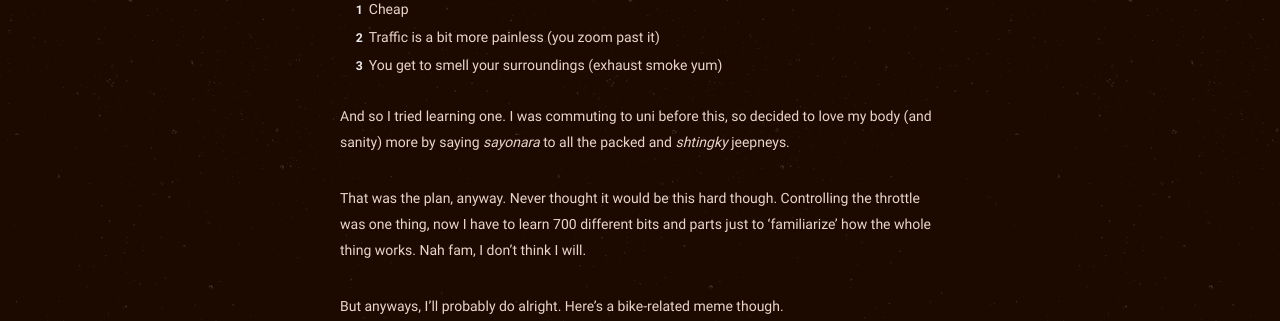
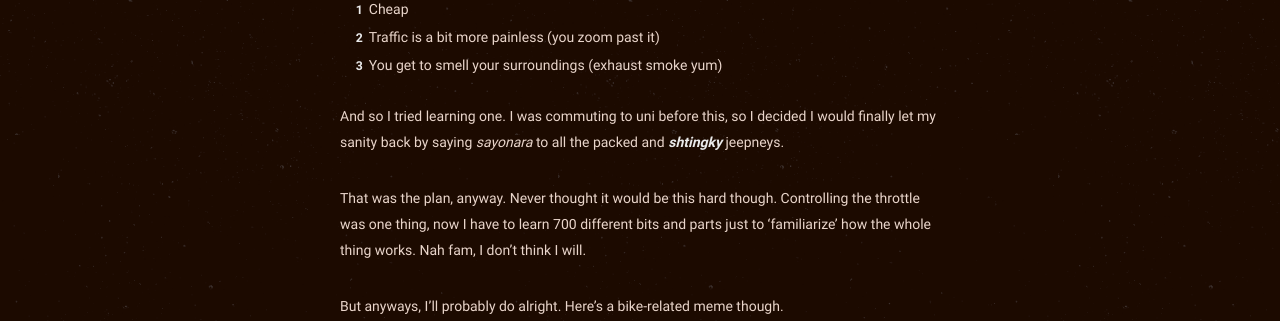
Before and after one commit to philippines69/carlcastroarchives, a Jekyll site: the page built from _posts/2022-07-24-i-tried-motorcycling-not-fun.md, in a window 1280 px wide, cut to the strip 807-1128 px from the top of the page. Built offline with Jekyll 4.4.1, drawn with Linux system fonts in a browser that asks for light colours.

Commit message:
Update from Forestry.io philippines69 updated _posts/2022-07-24-i-tried-motorcycling-not-fun.md

```diff
--- a/_posts/2022-07-24-i-tried-motorcycling-not-fun.md
+++ b/_posts/2022-07-24-i-tried-motorcycling-not-fun.md
@@ -17,7 +17,7 @@ I live in a third-world country. Motorcycles are the go-to vehicles here. It's:
 2. Traffic is a bit more painless (you zoom past it)
 3. You get to smell your surroundings (exhaust smoke yum)
 
-And so I tried learning one. I was commuting to uni before this, so decided to love my body (and sanity) more by saying _sayonara_ to all the packed and _shtingky_ jeepneys.
+And so I tried learning one. I was commuting to uni before this, so I decided I would finally let my sanity back by saying _sayonara_ to all the packed and **_shtingky_** jeepneys.
 
 That was the plan, anyway. Never thought it would be this hard though. Controlling the throttle was one thing, now I have to learn 700 different bits and parts just to 'familiarize' how the whole thing works. Nah fam, I don't think I will.
 
```
